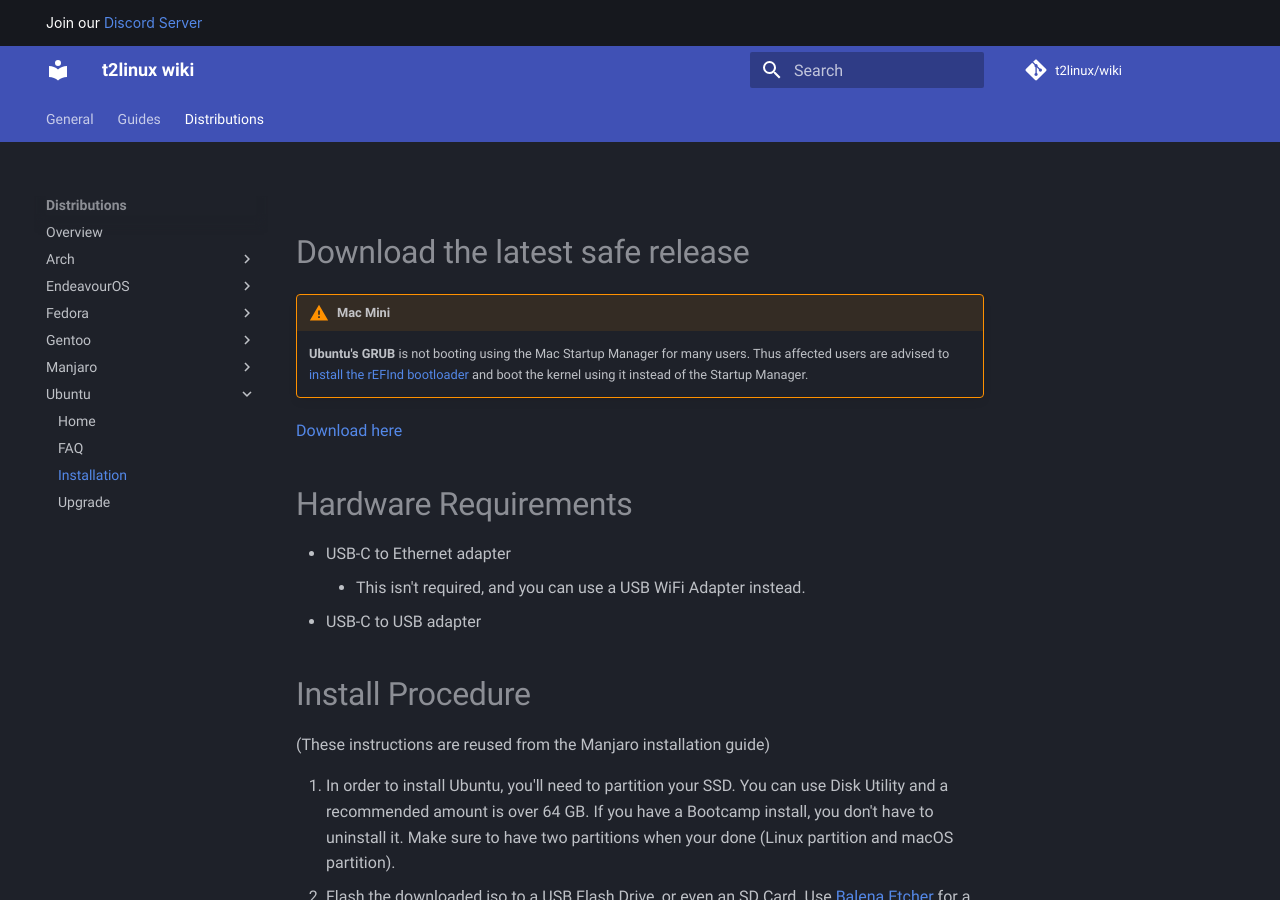
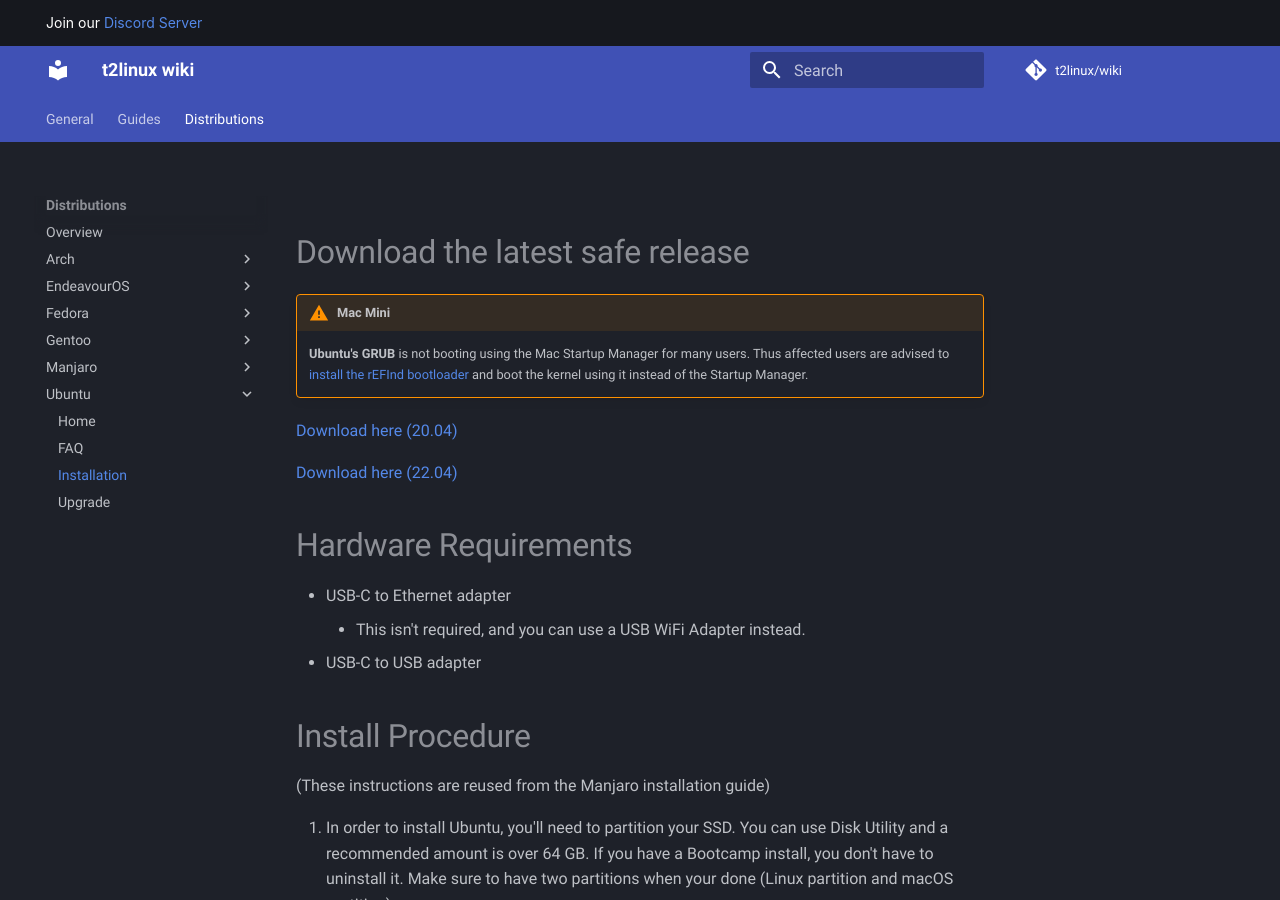
Before and after one commit to t2linux/wiki, an MkDocs documentation site: the page built from docs/distributions/ubuntu/installation.md, in a window 1280 px wide and 900 px high. Built offline with MkDocs 1.6.1 and Material for MkDocs 9.7.7, drawn with Linux system fonts in a browser that asks for light colours; comment, search, counter and statistics services are not loaded.

Commit message:
Add 22.04 ISO

```diff
--- a/docs/distributions/ubuntu/installation.md
+++ b/docs/distributions/ubuntu/installation.md
@@ -3,7 +3,9 @@
 !!! Warning "Mac Mini"
     **Ubuntu's GRUB** is not booting using the Mac Startup Manager for many users. Thus affected users are advised to [install the rEFInd bootloader](https://wiki.t2linux.org/guides/refind/) and boot the kernel using it instead of the Startup Manager.
 
-[Download here](https://github.com/marcosfad/mbp-ubuntu/releases/latest)
+[Download here (20.04)](https://github.com/marcosfad/mbp-ubuntu/releases/latest)
+
+[Download here (22.04)](https://github.com/AdityaGarg8/mbp-ubuntu/releases/tag/v22.04-5.17.9)
 
 # Hardware Requirements
 
```
